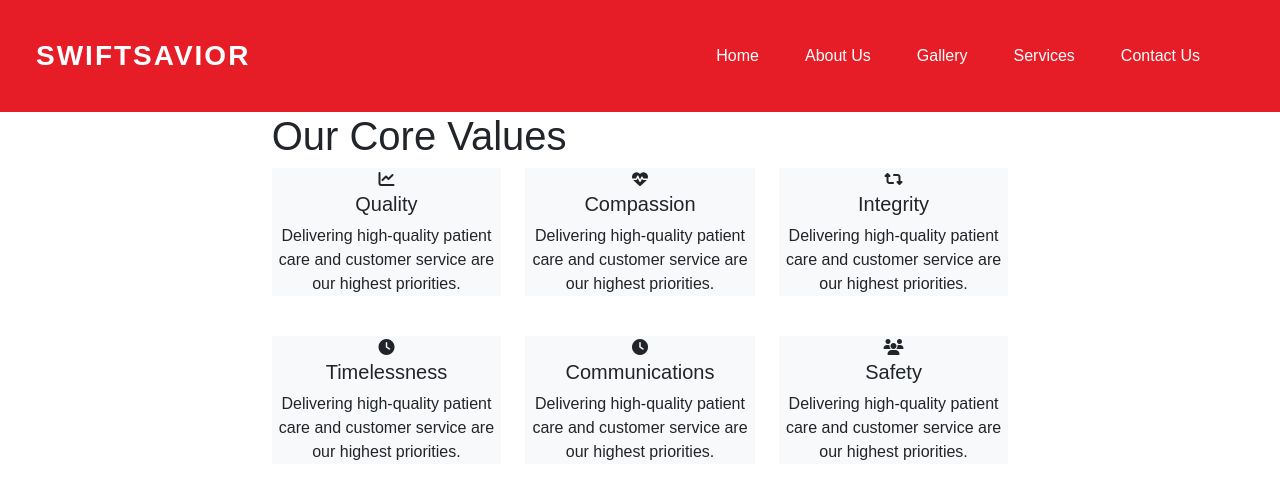
After one commit to EmpowerLight/Emergency-Response-System-Using-Dijkstra-s-Algorithm-In-The-Context-Of-The-Kathmandu-Valley, a Flask app: page /aboutus in a window 1280 px wide. The commit adds this page. Shown: the top 503 px of the page. Run offline with Flask 3, Linux system fonts and the light colour scheme.

Commit message:
Add route aboutus contactus gallery service

```diff
--- a/main.py
+++ b/main.py
@@ -169,6 +169,26 @@ def map():
     return render_template("map.html")
 
 
+@app.route("/aboutus")
+def aboutus():
+    return render_template("aboutus.html")
+
+
+@app.route("/gallery")
+def gallery():
+    return render_template("gallery.html")
+
+
+@app.route("/services")
+def services():
+    return render_template("services.html")
+
+
+@app.route("/contactus")
+def contactus():
+    return render_template("contactus.html")
+
+
 @app.route("/")
 def home():
     return render_template("home.html")
--- /dev/null
+++ b/templates/aboutus.html
@@ -0,0 +1,60 @@
+{% include 'header.html' %}
+
+<!-- about us style -->
+<link rel="stylesheet" href="{{ url_for('static', filename='css/aboutus.css') }}">
+
+{% include 'navigation.html' %}
+
+<div class="row justify-content-center">
+    <div class="col-7">
+        <h1>Our Core Values</h1>
+        <div class="row justify-content-center">
+            <div class="col-12 col-md-4 mb-4">
+                <div class="core-value-item bg-body-tertiary text-center">
+                    <i class="fa-solid fa-chart-line"></i>
+                    <h5>Quality</h5>
+                    <p>Delivering high-quality patient care and customer service are our highest priorities.</p>
+                </div>
+            </div>
+            <div class="col-12 col-md-4 mb-4">
+                <div class="core-value-item bg-body-tertiary text-center">
+                    <i class="fa-solid fa-heart-pulse"></i>
+                    <h5>Compassion</h5>
+                    <p>Delivering high-quality patient care and customer service are our highest priorities.</p>
+                </div>
+            </div>
+            <div class="col-12 col-md-4 mb-4">
+                <div class="core-value-item bg-body-tertiary text-center">
+                    <i class="fa-solid fa-retweet"></i>
+                    <h5>Integrity</h5>
+                    <p>Delivering high-quality patient care and customer service are our highest priorities.</p>
+                </div>
+            </div>
+        </div>
+        <div class="row justify-content-center">
+            <div class="col-12 col-md-4 mb-4">
+                <div class="core-value-item bg-body-tertiary text-center">
+                    <i class="fa-solid fa-clock"></i>
+                    <h5>Timelessness</h5>
+                    <p>Delivering high-quality patient care and customer service are our highest priorities.</p>
+                </div>
+            </div>
+            <div class="col-12 col-md-4 mb-4">
+                <div class="core-value-item bg-body-tertiary text-center">
+                    <i class="fa-solid fa-clock"></i>
+                    <h5>Communications</h5>
+                    <p>Delivering high-quality patient care and customer service are our highest priorities.</p>
+                </div>
+            </div>
+            <div class="col-12 col-md-4 mb-4">
+                <div class="core-value-item bg-body-tertiary text-center">
+                    <i class="fa-solid fa-users"></i>
+                    <h5>Safety</h5>
+                    <p>Delivering high-quality patient care and customer service are our highest priorities.</p>
+                </div>
+            </div>
+        </div>
+    </div>
+</div>
+
+{% include 'footer.html' %}
--- a/templates/navigation.html
+++ b/templates/navigation.html
@@ -18,16 +18,16 @@
                     <a href="{{ url_for('home') }}" class="nav-link">Home</a>
                 </li>
                 <li class="nav-item">
-                    <a href="" class="nav-link">About Us</a>
+                    <a href="{{ url_for('aboutus') }}" class="nav-link">About Us</a>
                 </li>
                 <li class="nav-item">
-                    <a href="" class="nav-link">Gallery</a>
+                    <a href="{{ url_for('gallery') }}" class="nav-link">Gallery</a>
                 </li>
                 <li class="nav-item">
-                    <a href="" class="nav-link">Services</a>
+                    <a href="{{ url_for('services') }}" class="nav-link">Services</a>
                 </li>
                 <li class="nav-item">
-                    <a href="" class="nav-link">Contact Us</a>
+                    <a href="{{ url_for('contactus') }}" class="nav-link">Contact Us</a>
                 </li>
             </ul>
         </div>
```
Also changed, not shown: templates/contactus.html (added, +49 -0 lines), templates/gallery.html (added, +24 -0 lines), templates/services.html (added, +52 -0 lines).
